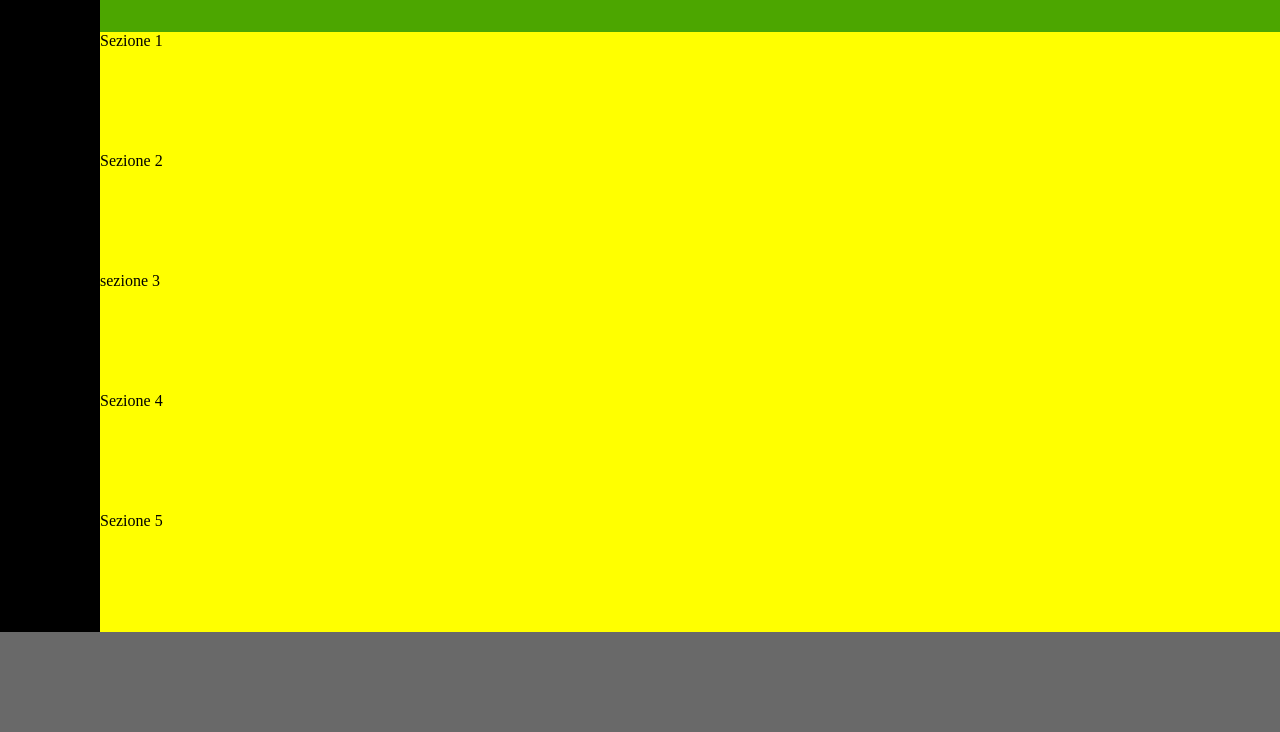
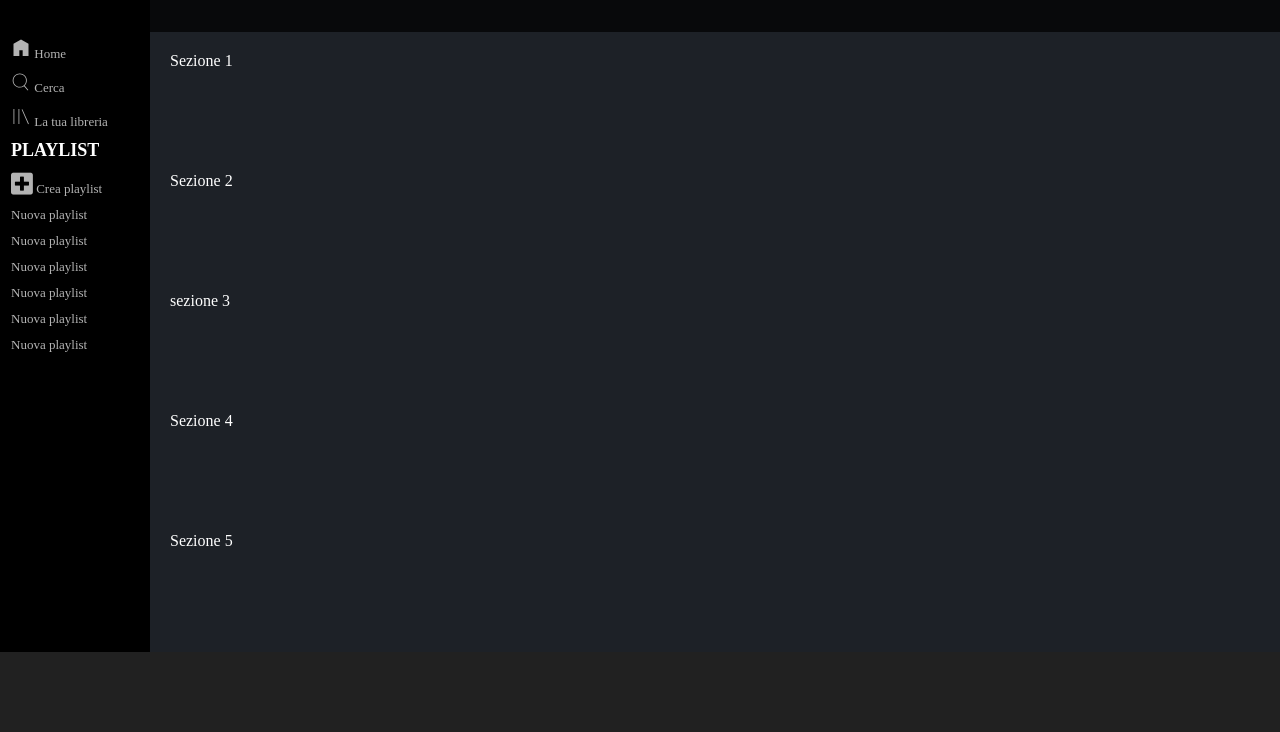
Before and after one commit to davidtrevor97/html-css-spotifyweb, a plain HTML site: page index.html in a window 1280 px wide. Shown: the part 68-800 px from the top of the page. Drawn offline with Linux system fonts and the light colour scheme.

Commit message:
commit 6

```diff
--- a/css/style.css
+++ b/css/style.css
@@ -3,21 +3,60 @@
   padding:0;
   box-sizing: border-box;
 }
+
+/* UTILITIES */
+.white{
+  color: white;
+}
+.margin-small{
+  margin-bottom: 10px;
+}
+.margin-big{
+  margin-bottom: 50px;
+}
+.playlist{
+  font-size: 13px;
+  color: white;
+  opacity:70%;
+  list-style: none;
+}
+.playlist img{
+  width: 20px;
+}
+.playlist i{
+  font-size: 25px;
+}
+/* CONTER */
 .conter{
-  background-color: gray;
-  height: calc(100vh - 100px);
+  height: calc(100vh - 80px);
   display: flex;
 }
+  /* BARSIDE */
 .barside{
-  width: 100px;
+  flex-basis: 150px;
+  display: flex;
+  flex-direction: column;
+}
+.menu,
+.account{
   background-color: black;
+  border: 1px solid black;
+  height: 100px;
 }
+.menu{
+  flex-grow: 1;
+  padding: 10px 0 0 10px;
+}
+.barside h2{
+  text-transform: uppercase;
+  font-size: 18px;
 
+}
+/* CONTER-RIGHT */
 .conter-right{
   display: flex;
   flex-direction: column;
   flex-grow: 1;
-  background-color: white;
   position: relative;
   z-index: 1;
 }
@@ -26,21 +65,21 @@
   top: 0;
   height: 100px;
   width: 100%;
-  background-color: green;
+  background-color: black;
   opacity: 70%;
 }
 .content{
-  padding-top: 100px;
-  overflow-y: scroll;
+  padding: 120px 0 20px 20px;
+  overflow:auto;
   height: 100%;
-  background-color: yellow;
+  background-color: #1d2127;
 }
 .content .section{
   height: 120px;
 }
 .footer{
-  background-color: dimgray;
-  height: 100px;
+  background-color: #212121;
+  height: 80px;
   width: 100%;
   position: fixed;
   bottom: 0;
--- a/index.html
+++ b/index.html
@@ -2,19 +2,63 @@
 <html lang="en" dir="ltr">
   <head>
     <meta charset="utf-8">
+    <link rel="stylesheet" href="https://cdnjs.cloudflare.com/ajax/libs/font-awesome/5.15.1/css/all.min.css">
     <link rel="stylesheet" href="./css/style.css">
     <title>Spotify Premium</title>
   </head>
   <body>
     <div class="conter">
       <div class="barside">
+        <div class="menu">
+          <img class="margin-big" src="./img/logo.svg" alt="">
+          <ul class="playlist">
+            <li class="margin-small">
+              <img  src="./img/home.svg" alt="">
+              Home
+            </li>
+            <li class="margin-small">
+              <img  src="./img/search.svg" alt="">
+              Cerca
+            </li>
+            <li class="margin-small">
+              <img src="./img/libreria.svg" alt="">
+              La tua libreria
+            </li>
+          </ul>
+          <h2 class="white margin-small">playlist</h2>
+          <ul class="playlist">
+            <li class="margin-small">
+              <i class="fas fa-plus-square "></i>
+              Crea playlist
+            </li>
+            <li class="margin-small">
+              Nuova playlist
+            </li>
+            <li class="margin-small">
+              Nuova playlist
+            </li>
+            <li class="margin-small">
+              Nuova playlist
+            </li>
+            <li class="margin-small">
+              Nuova playlist
+            </li>
+            <li class="margin-small">
+              Nuova playlist
+            </li>
+            <li class="margin-small">
+              Nuova playlist
+            </li>
+          </ul>
+        </div>
+        <div class="account">
 
+        </div>
       </div>
       <div class="conter-right">
         <div class="barnav">
-
         </div>
-        <div class="content">
+        <div class="content white">
           <div class="section">
             Sezione 1
           </div>
@@ -35,7 +79,7 @@
           </div>
         </div>
       </div>
-      </div>
+    </div>
     <div class="footer">
 
     </div>
```
Also changed, not shown: img/aquietplace.jpeg (added), img/cure.jpeg (added), img/einaudi.jpeg (added), img/home.svg (added), img/libreria.svg (added), img/logo-small.svg (added), img/logo.svg (added), img/metal_lifting.jpg (added), img/mixdaily.jpeg (added), img/profile.svg (added), img/radar.jpeg (added), img/search.svg (added), img/sinister.jpeg (added), img/split.jpeg (added), 2 more files.
